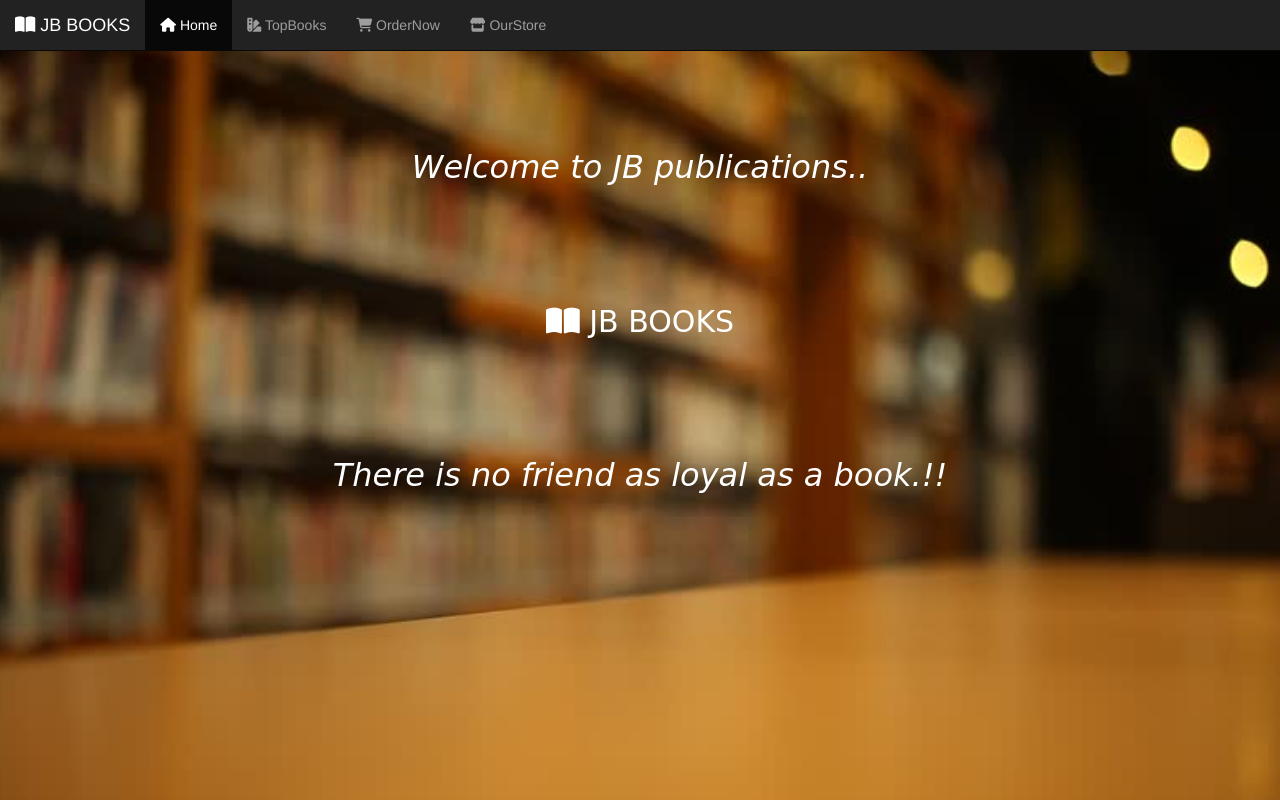
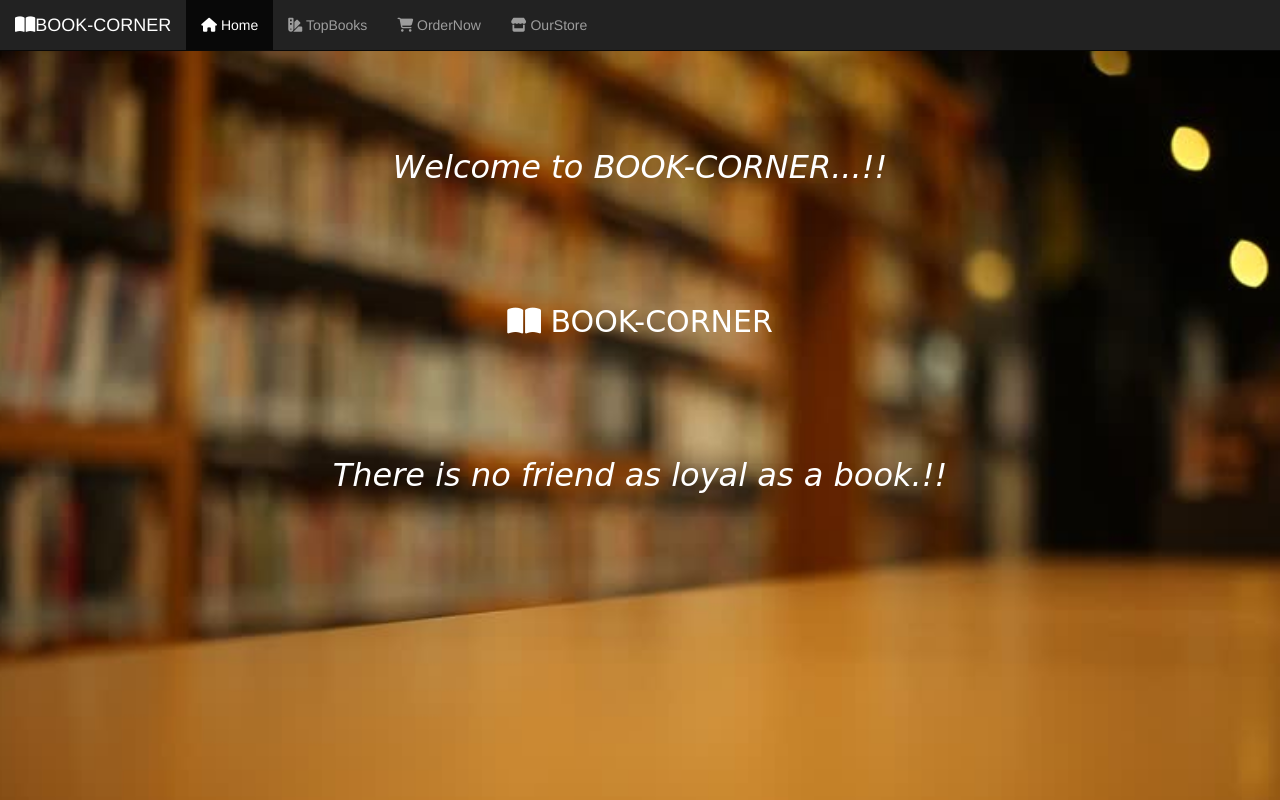
Before and after one commit to Balasaravanan15/BOOK-CORNER, a plain HTML site: page index.html in a window 1280 px wide. Shown: the top 800 px of the page. Drawn offline with Linux system fonts and the light colour scheme.

Commit message:
Update index.html

```diff
--- a/index.html
+++ b/index.html
@@ -21,7 +21,7 @@
                     <span class="icon-bar"></span>
 
                 </button>
-                <a class="navbar-brand" href="#"><i class="fas fa-book-open"></i> JB BOOKS</a>
+                <a class="navbar-brand" href="#"><i class="fas fa-book-open"></i>BOOK-CORNER</a>
             </div>
             <div class="collapse navbar-collapse" id="menu">
                 <ul class="nav navbar-nav">
@@ -36,11 +36,11 @@
     <section id="home">
         <div class="container" style="margin-top: 50px">
             <h1 class="text-center">
-                Welcome to JB publications..
+                Welcome to BOOK-CORNER...!!
             </h1>
 
             <h2 class="text-center">
-                <i class="fas fa-book-open"></i> JB BOOKS
+                <i class="fas fa-book-open"></i> BOOK-CORNER
             </h2>
             <h1 class="text-center">
                 There is no friend as loyal as a book.!!
```
